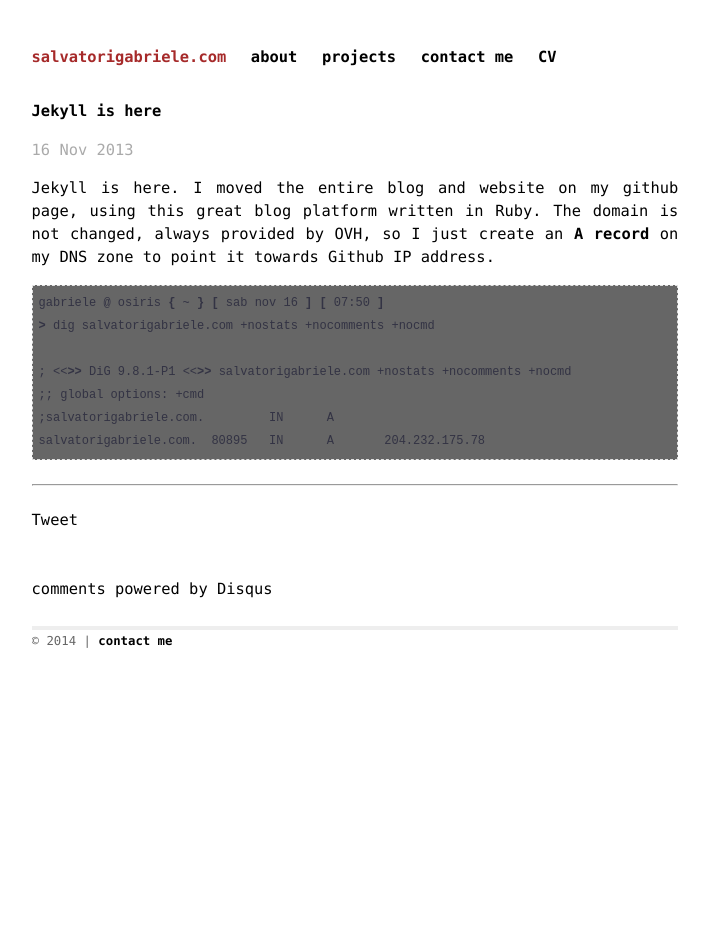
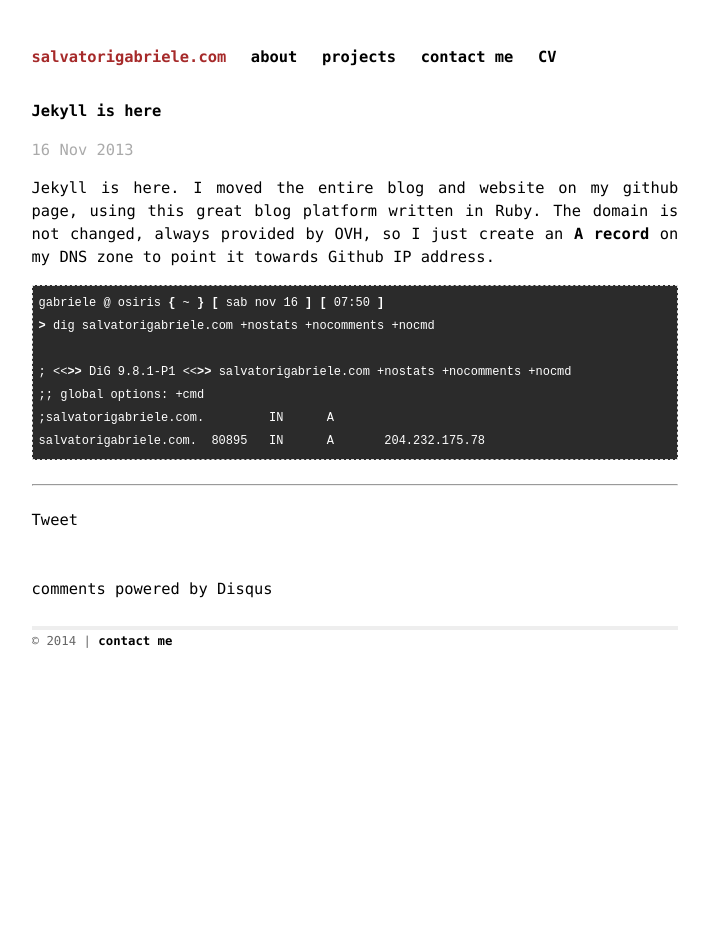
Before and after one commit to gsalvatori/salvatorigabriele.com, a Jekyll site: the page built from _posts/2013-11-16-jekyll-is-here.markdown, in a window 1280 px wide. Shown: the whole page, without its empty margins (285-994 px from the left). Built offline with Jekyll 4.4.1, drawn with Linux system fonts in a browser that asks for light colours; Markdown is read by kramdown in place of the engine named in the settings; comment, search, counter and statistics services are not loaded.

Commit message:
Update main.css

```diff
--- a/css/main.css
+++ b/css/main.css
@@ -202,8 +202,8 @@ ul.posts {
 
 pre {
         border:1px dashed #E1E1E1;
-        color:#333344;
-        background:#666666;
+        color:#FFFFFF;
+        background:#2B2B2B;
         font-family:monospace;
         overflow:auto;
         font-size:12px;
```
